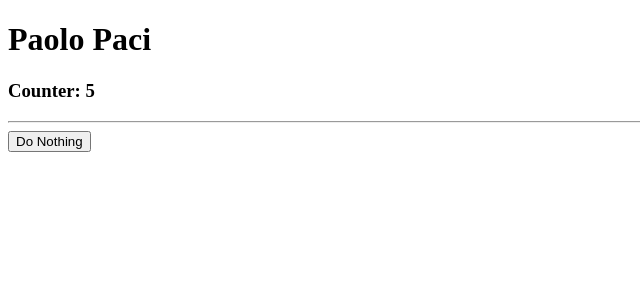
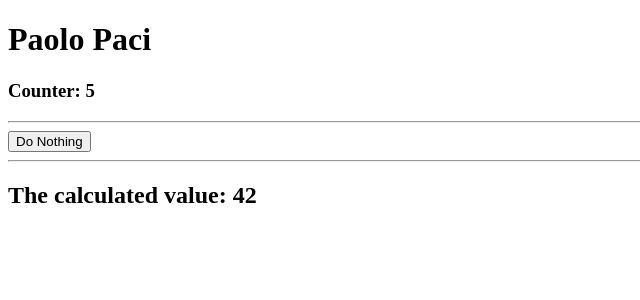
Before and after one commit to paolopci/SignalsProject, an Angular app: page / in a window 1280 px wide. Shown: the top 300 px of the page, without its empty margins (0-640 px from the left). Built offline with nearby package versions, Linux system fonts and the light colour scheme.

Commit message:
esempio con change dection .. default
quando si verifica un evento ho due letteure Prima e Dopo

```diff
--- a/src/app/app1.component/app1.component.html
+++ b/src/app/app1.component/app1.component.html
@@ -2,4 +2,9 @@
 
 <h3>Counter: {{counter}}</h3>
 <hr>
-<button (click)="doNothing()">Do Nothing</button>
+<button (click)="doNothing()" (mousemove)="doNothing()">Do Nothing</button>
+
+
+<hr>
+
+<h2>The calculated value: {{calculateValue()}}</h2>
--- a/src/app/app1.component/app1.component.ts
+++ b/src/app/app1.component/app1.component.ts
@@ -7,7 +7,7 @@ import { Component, inject, ChangeDetectorRef, ChangeDetectionStrategy } from '@
   imports: [],
   templateUrl: './app1.component.html',
   styleUrl: './app1.component.scss',
-  changeDetection: ChangeDetectionStrategy.OnPush // Optional, for performance optimization
+  changeDetection: ChangeDetectionStrategy.Default // Optional, for performance optimization
 })
 export class App1Component {
   title = 'Paolo Paci';
@@ -17,6 +17,11 @@ export class App1Component {
   doNothing() { }
 
 
+  calculateValue() {
+    console.log('calculateValue called');
+    return 42;
+  }
+
 
   constructor() {
     setInterval(() => {
@@ -24,9 +29,9 @@ export class App1Component {
       console.log('Counter:', this.counter);
     }, 1000);
 
-    setInterval(() => {
-      this.changeDetector.detectChanges();
-    }, 5000);
+    // setInterval(() => {
+    //   this.changeDetector.detectChanges();
+    // }, 5000);
 
 
   }
```
